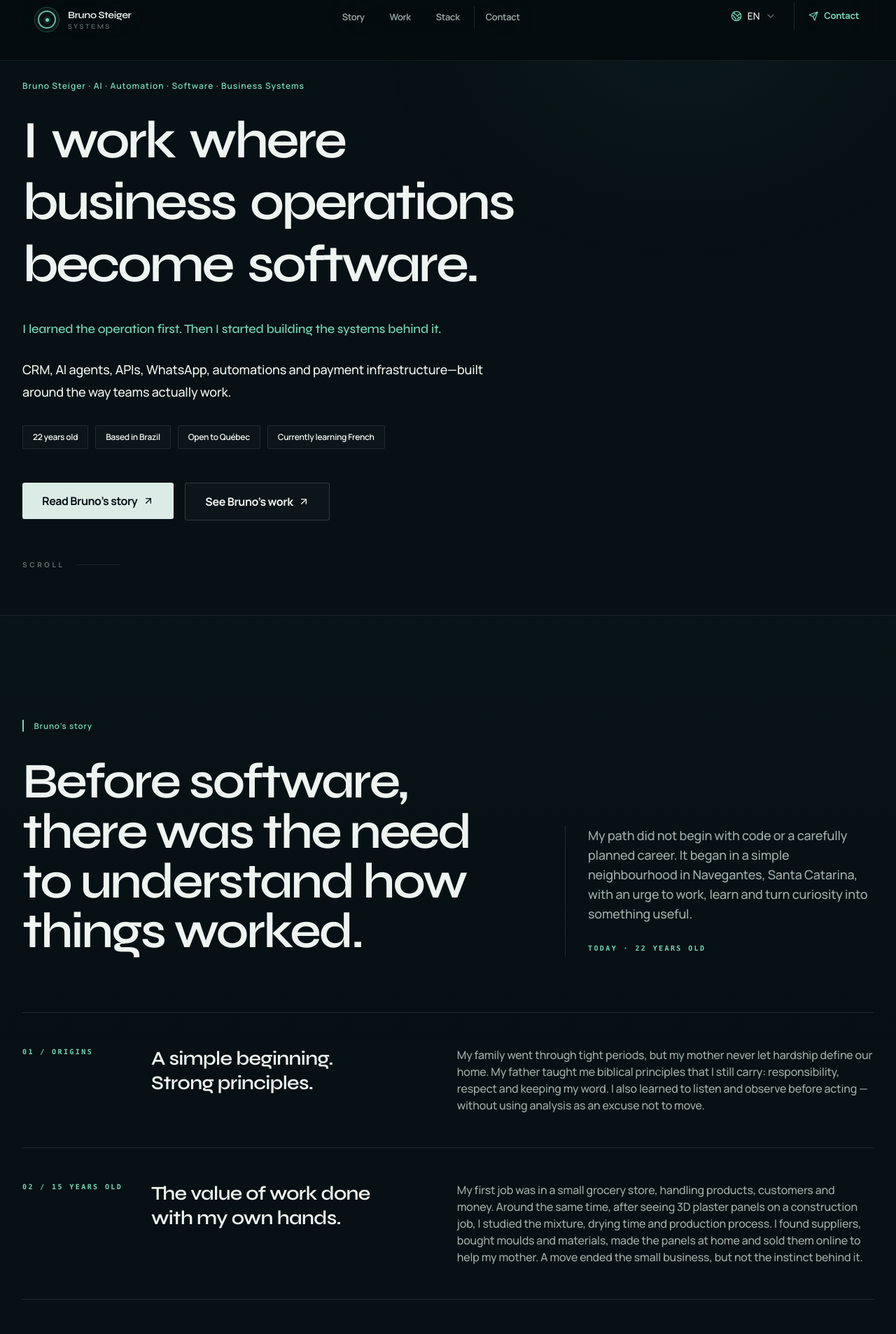
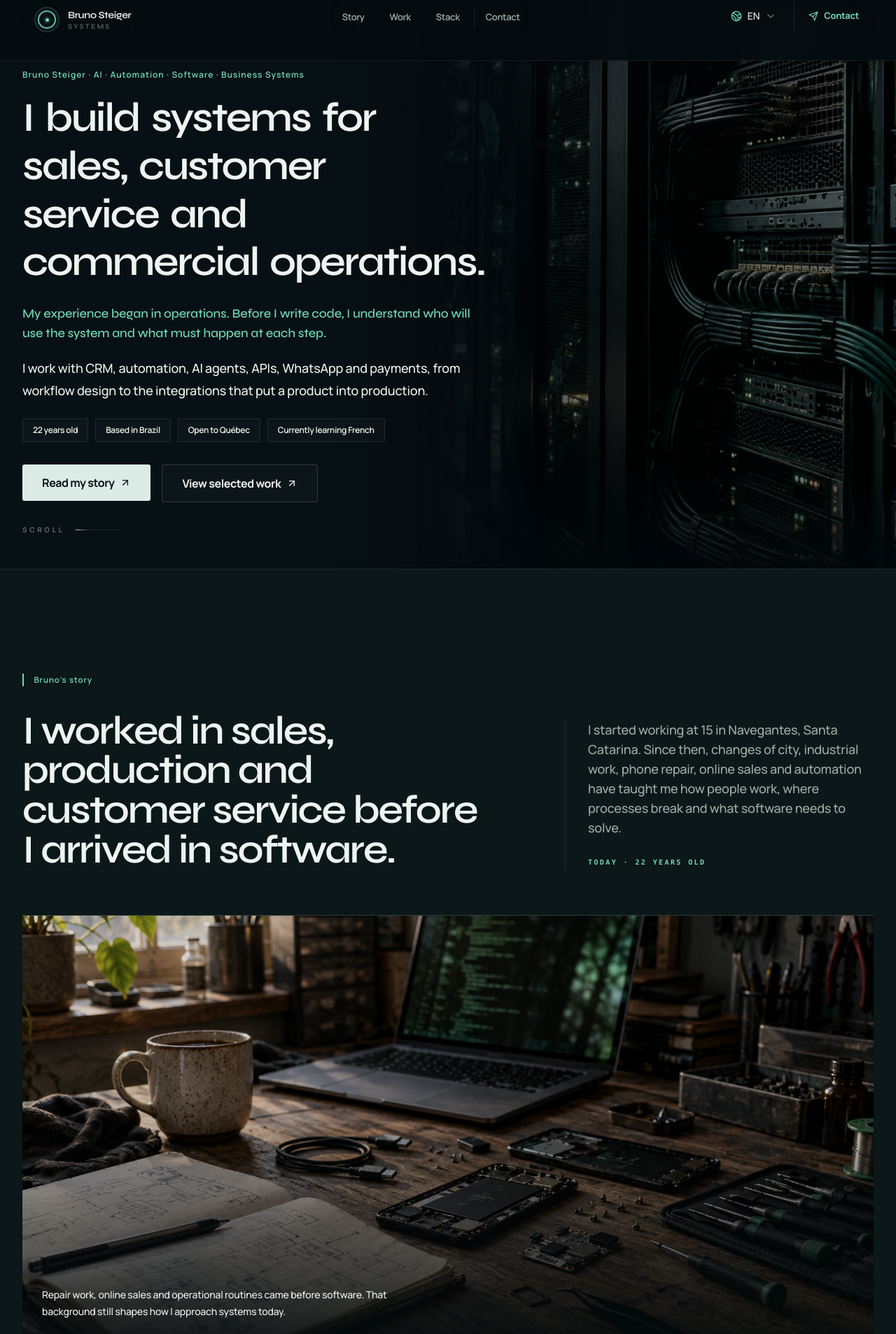
Before and after one commit to Brunozhz/portifolio, a Next.js app: page / in a window 1280 px wide. Shown: the part 19-1926 px from the top of the page at 70% size. Built offline with nearby package versions, Linux system fonts and the light colour scheme.

Commit message:
feat: humanize portfolio copy and add editorial visuals

```diff
--- a/app/globals.css
+++ b/app/globals.css
@@ -966,6 +966,120 @@ button {
   }
 }
 
+/* Photographic editorial system: real materials, strong type and measured motion. */
+.portfolio-engineering .hero-photograph {
+  opacity: .88;
+  filter: saturate(.78) contrast(1.06) brightness(.76);
+  mask-image: linear-gradient(90deg, transparent 0%, rgba(0, 0, 0, .12) 9%, #000 38%);
+  -webkit-mask-image: linear-gradient(90deg, transparent 0%, rgba(0, 0, 0, .12) 9%, #000 38%);
+}
+
+.portfolio-engineering .hero-photograph::after {
+  content: "";
+  position: absolute;
+  inset: 0;
+  background:
+    linear-gradient(90deg, #071014 0%, rgba(7, 16, 20, .93) 15%, rgba(7, 16, 20, .35) 48%, rgba(7, 16, 20, .05) 100%),
+    linear-gradient(0deg, #071014 0%, transparent 22%, transparent 76%, rgba(7, 16, 20, .68) 100%);
+}
+
+.portfolio-engineering .hero-editorial h1 {
+  max-width: 17ch;
+}
+
+.portfolio-engineering .story-section {
+  background: #0b1718;
+}
+
+.portfolio-engineering .story-photograph {
+  min-height: clamp(22rem, 48vw, 38rem);
+  border-top: 1px solid rgba(205, 234, 225, .18);
+  border-bottom: 1px solid rgba(205, 234, 225, .18);
+  background: #0b1517;
+}
+
+.portfolio-engineering .story-photograph::after {
+  content: "";
+  position: absolute;
+  inset: 0;
+  background: linear-gradient(180deg, transparent 45%, rgba(4, 10, 11, .9) 100%);
+  pointer-events: none;
+}
+
+.portfolio-engineering .story-photograph img {
+  filter: saturate(.78) contrast(1.04) brightness(.82);
+}
+
+/* A light editorial chapter keeps the portfolio from becoming one long dark surface. */
+.portfolio-engineering #technologies {
+  background: #dce5e0;
+  color: #0a1714;
+}
+
+.portfolio-engineering #technologies .text-white,
+.portfolio-engineering #technologies .text-pearl,
+.portfolio-engineering #technologies [class*="text-pearl/"],
+.portfolio-engineering #technologies .text-aurora,
+.portfolio-engineering #technologies .text-aurora-cool {
+  color: #0a1714 !important;
+}
+
+.portfolio-engineering #technologies .text-inkSoft {
+  color: #42534e !important;
+}
+
+.portfolio-engineering #technologies .text-inkMute {
+  color: #697873 !important;
+}
+
+.portfolio-engineering #technologies .text-champagne,
+.portfolio-engineering #technologies [class*="text-champagne/"] {
+  color: #176e57 !important;
+}
+
+.portfolio-engineering #technologies .section-eyebrow {
+  border-color: #176e57;
+  color: #176e57 !important;
+}
+
+.portfolio-engineering #technologies button,
+.portfolio-engineering #technologies .tech-sheet,
+.portfolio-engineering #technologies .tech-context,
+.portfolio-engineering #technologies .glass-pill {
+  border-color: rgba(10, 23, 20, .16) !important;
+}
+
+.portfolio-engineering #technologies button:hover,
+.portfolio-engineering #technologies .glass-pill:hover,
+.portfolio-engineering #technologies .glass-pill.is-selected {
+  border-color: rgba(23, 110, 87, .58) !important;
+  background: rgba(23, 110, 87, .07) !important;
+}
+
+.portfolio-engineering #technologies .tech-context {
+  background: rgba(255, 255, 255, .28) !important;
+}
+
+@media (max-width: 1023px) {
+  .portfolio-engineering .hero-photograph {
+    width: 100%;
+    opacity: .48;
+    mask-image: linear-gradient(180deg, #000 0%, #000 72%, transparent 100%);
+    -webkit-mask-image: linear-gradient(180deg, #000 0%, #000 72%, transparent 100%);
+  }
+
+  .portfolio-engineering .hero-photograph::after {
+    background: linear-gradient(90deg, rgba(7, 16, 20, .96) 0%, rgba(7, 16, 20, .72) 64%, rgba(7, 16, 20, .45) 100%);
+  }
+}
+
+@media (prefers-reduced-motion: reduce) {
+  .portfolio-engineering .hero-photograph,
+  .portfolio-engineering .story-photograph > div {
+    transform: none !important;
+  }
+}
+
 @media (max-width: 640px) {
   .portfolio-editorial {
     background: var(--background);
@@ -1312,7 +1426,7 @@ button {
 
 /* Bruno's story is a continuous editorial record, not a collection of cards. */
 .portfolio-engineering .story-section {
-  background: linear-gradient(180deg, rgba(114, 215, 183, .018), transparent 28%);
+  background: #0b1718;
 }
 
 .portfolio-engineering .story-chapter {
--- a/components/ContactSection.jsx
+++ b/components/ContactSection.jsx
@@ -12,7 +12,7 @@ export default function ContactSection({ content }) {
         <SectionReveal className="contact-editorial grid gap-14 border-y border-white/10 py-14 lg:grid-cols-[1.15fr_0.85fr] lg:py-20">
           <div>
             <span className="section-eyebrow">{content.eyebrow}</span>
-            <h2 className="mt-5 max-w-4xl font-display text-4xl font-semibold leading-[1.02] tracking-[-0.04em] text-white sm:text-5xl lg:text-6xl">{content.title}</h2>
+            <h2 className="mt-5 max-w-4xl font-display text-4xl font-semibold leading-[1.04] tracking-[-0.038em] text-white sm:text-5xl lg:text-[3.5rem]">{content.title}</h2>
             <p className="mt-7 max-w-2xl text-lg leading-8 text-inkSoft">{content.text}</p>
             <p className="mt-9 font-mono text-[10px] uppercase tracking-[0.24em] text-champagne">{content.signature}</p>
           </div>
--- a/components/HeroSection.jsx
+++ b/components/HeroSection.jsx
@@ -1,6 +1,7 @@
 "use client";
 
 import { motion, useScroll, useTransform } from "framer-motion";
+import Image from "next/image";
 import { useRef } from "react";
 import GlowButton from "@/components/GlowButton";
 import Magnetic from "@/components/Magnetic";
@@ -27,13 +28,29 @@ export default function HeroSection({ content }) {
   const y = useTransform(scrollYProgress, [0, 1], [0, -120]);
   const opacity = useTransform(scrollYProgress, [0, 0.7], [1, 0]);
   const scale = useTransform(scrollYProgress, [0, 1], [1, 0.94]);
+  const mediaY = useTransform(scrollYProgress, [0, 1], [0, 90]);
+  const mediaScale = useTransform(scrollYProgress, [0, 1], [1.02, 1.09]);
 
   return (
     <section
       ref={ref}
       id="home"
-      className="hero-editorial relative flex min-h-[100svh] items-center px-5 pb-16 pt-32 sm:px-6 lg:px-8"
+      className="hero-editorial relative flex min-h-[100svh] items-center px-5 pb-12 pt-28 sm:px-6 lg:px-8"
     >
+      <motion.div
+        aria-hidden="true"
+        style={{ y: mediaY, scale: mediaScale }}
+        className="hero-photograph absolute inset-y-0 right-0 w-full overflow-hidden lg:w-[62%]"
+      >
+        <Image
+          src="/images/systems-infrastructure.webp"
+          alt=""
+          fill
+          priority
+          sizes="(max-width: 1024px) 100vw, 62vw"
+          className="object-cover object-[68%_center]"
+        />
+      </motion.div>
       <motion.div
         style={{ y, opacity, scale }}
         variants={container}
@@ -41,7 +58,8 @@ export default function HeroSection({ content }) {
         animate="visible"
         className="relative z-10 mx-auto w-full max-w-7xl text-left"
       >
-        <motion.div variants={fadeUp} className="mb-8 inline-flex items-center gap-3">
+        <div className="max-w-[45rem]">
+        <motion.div variants={fadeUp} className="mb-6 inline-flex items-center gap-3">
           <span className="text-xs font-semibold tracking-[0.08em] text-champagne">
             {content.name} · {content.role}
           </span>
@@ -49,7 +67,7 @@ export default function HeroSection({ content }) {
 
         <motion.h1
           variants={fadeUp}
-          className="max-w-4xl break-words font-display text-[2.45rem] font-semibold leading-[1.02] tracking-[-0.045em] text-white sm:text-5xl md:text-6xl lg:text-[4.7rem]"
+          className="max-w-4xl break-words font-display text-[2.35rem] font-semibold leading-[1.04] tracking-[-0.04em] text-white sm:text-5xl md:text-[3.35rem] lg:text-[3.65rem]"
         >
           <SplitText
             text={content.headline}
@@ -61,19 +79,19 @@ export default function HeroSection({ content }) {
         </motion.h1>
 
         {content.manifesto ? (
-          <motion.p variants={fadeUp} className="mt-7 max-w-2xl font-display text-base font-medium leading-7 tracking-[-0.01em] text-champagne/80 sm:text-lg">
+          <motion.p variants={fadeUp} className="mt-5 max-w-2xl font-display text-base font-medium leading-7 tracking-[-0.01em] text-champagne/80 sm:text-lg">
             {content.manifesto}
           </motion.p>
         ) : null}
 
         <motion.p
           variants={fadeUp}
-          className="mt-7 max-w-2xl text-base font-medium leading-7 text-pearl/85 sm:text-lg sm:leading-8"
+          className="mt-5 max-w-2xl text-base font-medium leading-7 text-pearl/85 sm:text-lg sm:leading-8"
         >
           {content.subheadline}
         </motion.p>
 
-        <motion.div variants={fadeUp} className="mt-8 flex max-w-3xl flex-wrap justify-start gap-2.5">
+        <motion.div variants={fadeUp} className="mt-6 flex max-w-3xl flex-wrap justify-start gap-2.5">
           {content.badges.map((badge, i) => (
             <motion.span
               key={badge}
@@ -87,7 +105,7 @@ export default function HeroSection({ content }) {
           ))}
         </motion.div>
 
-        <motion.div variants={fadeUp} className="mt-12 flex flex-col items-start justify-start gap-4 sm:flex-row">
+        <motion.div variants={fadeUp} className="mt-8 flex flex-col items-start justify-start gap-4 sm:flex-row">
           {content.actions.map((action) => (
             <Magnetic key={action.label} strength={0.22}>
               <GlowButton href={action.href} variant={action.variant} className="w-full sm:w-auto">
@@ -101,13 +119,14 @@ export default function HeroSection({ content }) {
           initial={{ opacity: 0 }}
           animate={{ opacity: 1 }}
           transition={{ delay: 0.85, duration: 0.4 }}
-          className="mt-14 flex flex-row items-center gap-4 text-[10px] font-bold uppercase tracking-[0.36em] text-inkMute"
+          className="mt-8 hidden flex-row items-center gap-4 text-[10px] font-bold uppercase tracking-[0.36em] text-inkMute xl:flex"
         >
           <span>{content.scroll ?? "scroll"}</span>
           <span className="relative block h-px w-16 overflow-hidden bg-white/10">
             <span className="absolute inset-y-0 left-0 w-5 animate-[floatY_2.4s_ease-in-out_infinite] bg-gradient-to-r from-champagne to-transparent" />
           </span>
         </motion.div>
+        </div>
       </motion.div>
     </section>
   );
--- a/components/SelectedWorkSection.jsx
+++ b/components/SelectedWorkSection.jsx
@@ -33,7 +33,7 @@ export default function SelectedWorkSection({ content }) {
         <SectionReveal className="mb-14 grid gap-6 lg:grid-cols-[1fr_auto] lg:items-end">
           <div>
             <span className="section-eyebrow">{content.eyebrow}</span>
-            <h2 className="mt-4 max-w-4xl font-display text-4xl font-semibold leading-[1.02] tracking-[-0.04em] text-white sm:text-5xl lg:text-[4.75rem]">
+            <h2 className="mt-4 max-w-4xl font-display text-4xl font-semibold leading-[1.04] tracking-[-0.038em] text-white sm:text-5xl lg:text-[3.65rem]">
               {content.title}
             </h2>
           </div>
@@ -57,7 +57,7 @@ export default function SelectedWorkSection({ content }) {
                 <span>{content.status}</span>
               </div>
               <p className="mt-12 font-display text-xs font-semibold uppercase tracking-[0.2em] text-inkMute">{content.projectLabel}</p>
-              <h3 className="mt-3 font-display text-5xl font-semibold tracking-[-0.05em] text-white sm:text-6xl lg:text-[5.8rem]">Klumify</h3>
+              <h3 className="mt-3 font-display text-5xl font-semibold tracking-[-0.045em] text-white sm:text-6xl lg:text-[4.6rem]">Klumify</h3>
               <p className="mt-6 max-w-xl text-xl font-medium leading-8 text-pearl sm:text-2xl sm:leading-9">
                 {content.klumify}
               </p>
@@ -70,7 +70,7 @@ export default function SelectedWorkSection({ content }) {
               <div className="klumify-preview-mist" aria-hidden="true" />
               <div className="relative text-center">
                 <p className="text-xs font-medium tracking-[0.08em] text-champagne">{content.accessRestricted}</p>
-                <h4 className="klumify-coming-soon mt-6 font-display text-5xl font-semibold tracking-[-0.045em] text-white sm:text-6xl lg:text-[4.6rem]">{content.comingSoon}</h4>
+                <h4 className="klumify-coming-soon mt-6 font-display text-5xl font-semibold tracking-[-0.04em] text-white sm:text-6xl lg:text-[3.9rem]">{content.comingSoon}</h4>
                 <p className="mx-auto mt-7 max-w-sm text-sm leading-7 text-inkSoft">{content.sealedText}</p>
                 <p className="mt-10 text-[11px] font-medium tracking-[0.06em] text-inkMute">{content.activeBuild}</p>
               </div>
--- a/components/StorySection.jsx
+++ b/components/StorySection.jsx
@@ -1,17 +1,23 @@
 "use client";
 
-import { motion } from "framer-motion";
+import { motion, useScroll, useTransform } from "framer-motion";
+import Image from "next/image";
+import { useRef } from "react";
 import LiveAge from "@/components/LiveAge";
 import SectionReveal from "@/components/SectionReveal";
 
 export default function StorySection({ content }) {
+  const imageRef = useRef(null);
+  const { scrollYProgress } = useScroll({ target: imageRef, offset: ["start end", "end start"] });
+  const imageY = useTransform(scrollYProgress, [0, 1], [-34, 34]);
+
   return (
     <section id="story" className="story-section relative px-5 py-28 sm:px-6 lg:px-8 lg:py-36">
       <div className="mx-auto max-w-7xl">
         <SectionReveal className="grid gap-10 lg:grid-cols-[minmax(0,1.25fr)_minmax(18rem,0.75fr)] lg:items-end">
           <div>
             <span className="section-eyebrow">{content.eyebrow}</span>
-            <h2 className="mt-5 max-w-4xl font-display text-4xl font-semibold leading-[1.03] tracking-[-0.04em] text-white sm:text-5xl lg:text-[4.45rem]">
+            <h2 className="mt-5 max-w-4xl font-display text-4xl font-semibold leading-[1.04] tracking-[-0.038em] text-white sm:text-5xl lg:text-[3.55rem]">
               {content.title}
             </h2>
           </div>
@@ -21,6 +27,23 @@ export default function StorySection({ content }) {
               {content.ageLabel} · <LiveAge suffix={content.ageSuffix} />
             </p>
           </div>
+        </SectionReveal>
+
+        <SectionReveal className="mt-16">
+          <figure ref={imageRef} className="story-photograph relative overflow-hidden">
+            <motion.div style={{ y: imageY }} className="absolute -inset-y-10 inset-x-0">
+              <Image
+                src="/images/learning-workbench.webp"
+                alt={content.imageAlt}
+                fill
+                sizes="(max-width: 1280px) 100vw, 1280px"
+                className="object-cover object-center"
+              />
+            </motion.div>
+            <figcaption className="absolute bottom-0 left-0 z-10 max-w-xl p-5 text-sm leading-6 text-pearl/85 sm:p-7">
+              {content.imageCaption}
+            </figcaption>
+          </figure>
         </SectionReveal>
 
         <div className="mt-20 border-b border-white/10">
--- a/components/TechStackSection.jsx
+++ b/components/TechStackSection.jsx
@@ -15,7 +15,7 @@ export default function TechStackSection({ content }) {
       <div className="mx-auto max-w-7xl">
         <SectionReveal className="mx-auto max-w-3xl text-center">
           <span className="section-eyebrow">{content.eyebrow}</span>
-          <h2 className="mt-3 font-display text-4xl font-semibold leading-[1.05] tracking-[-0.035em] text-white sm:text-5xl md:text-6xl">
+          <h2 className="mt-3 font-display text-4xl font-semibold leading-[1.05] tracking-[-0.035em] text-white sm:text-5xl md:text-[3.45rem]">
             <SplitText text={content.title} className="text-aurora" staggerWords={0.06} startY={28} />
           </h2>
           <p className="mx-auto mt-6 max-w-2xl text-lg font-medium leading-8 text-inkSoft">
```
Also changed, not shown: lib/portfolioI18n.js, lib/showcaseI18n.js, lib/storyI18n.js, public/images/learning-workbench.webp (added), public/images/systems-infrastructure.webp (added).
